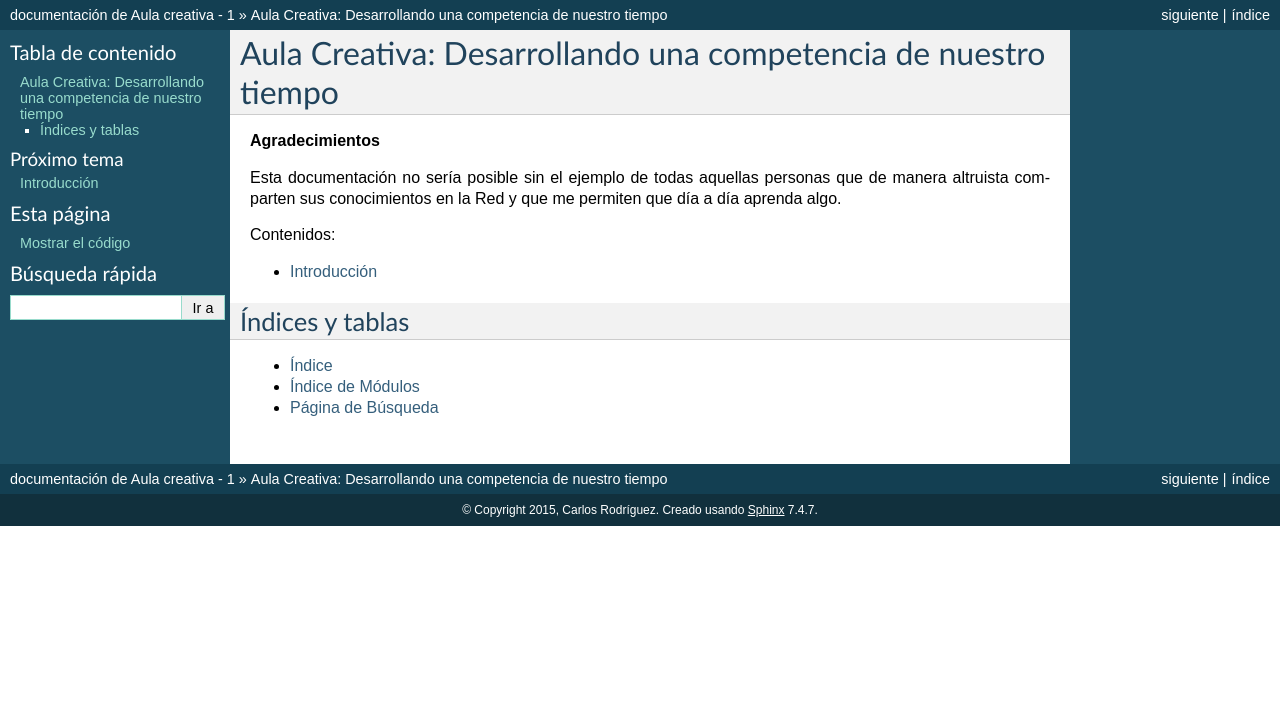
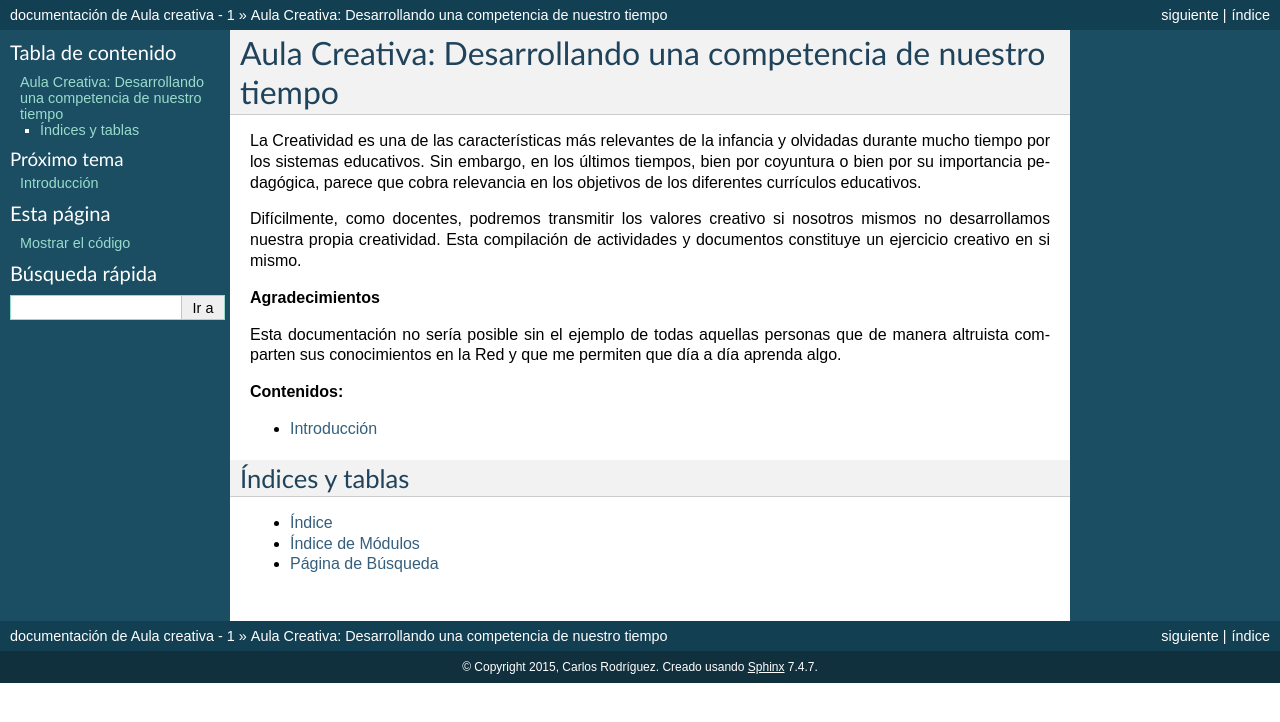
Before and after one commit to es3a10/aula_creativa, a Sphinx documentation site: the page built from docs/index.rst, in a window 1280 px wide. Shown: the top 722 px of the page. Built offline with Sphinx 7.4.7, drawn with Linux system fonts in a browser that asks for light colours.

Commit message:
Update index.rst

```diff
--- a/docs/index.rst
+++ b/docs/index.rst
@@ -6,6 +6,15 @@
 Aula Creativa: Desarrollando una competencia de nuestro tiempo
 ______________________________________________________________
 
+La Creatividad es una de las características más relevantes de la infancia y olvidadas durante mucho tiempo
+por los sistemas educativos. Sin embargo, en los últimos tiempos, bien por coyuntura o bien por
+su importancia pedagógica, parece que cobra relevancia en los objetivos de los diferentes currículos educativos.
+
+Difícilmente, como docentes, podremos transmitir los valores creativo si nosotros mismos no
+desarrollamos nuestra propia creatividad. Esta compilación de actividades
+y documentos constituye un ejercicio creativo en si mismo.
+
+
 **Agradecimientos**
 
 Esta documentación no sería posible sin el ejemplo de todas aquellas personas que de manera
```
Also changed, not shown: other parts of docs/index.rst (+1 -1 lines).
